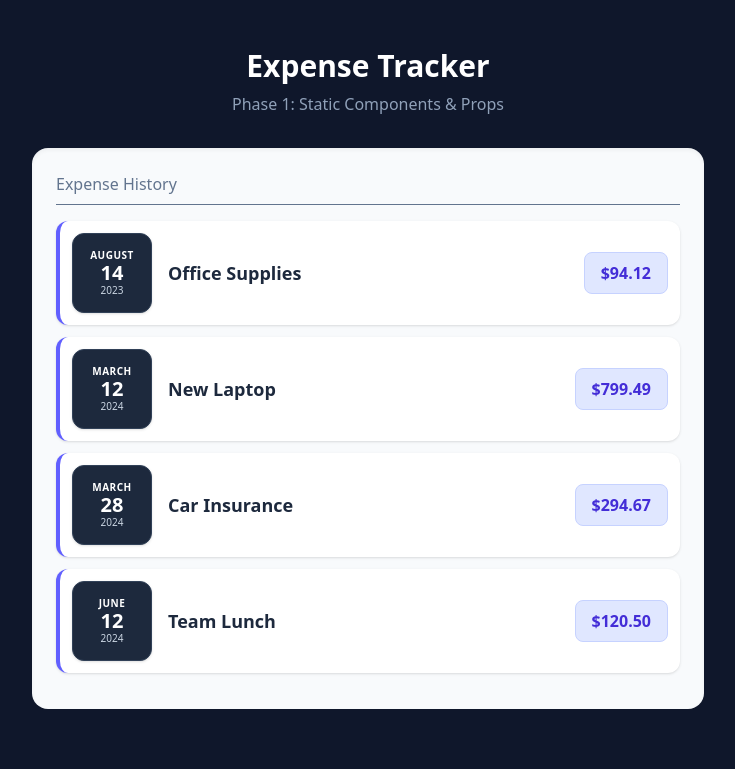
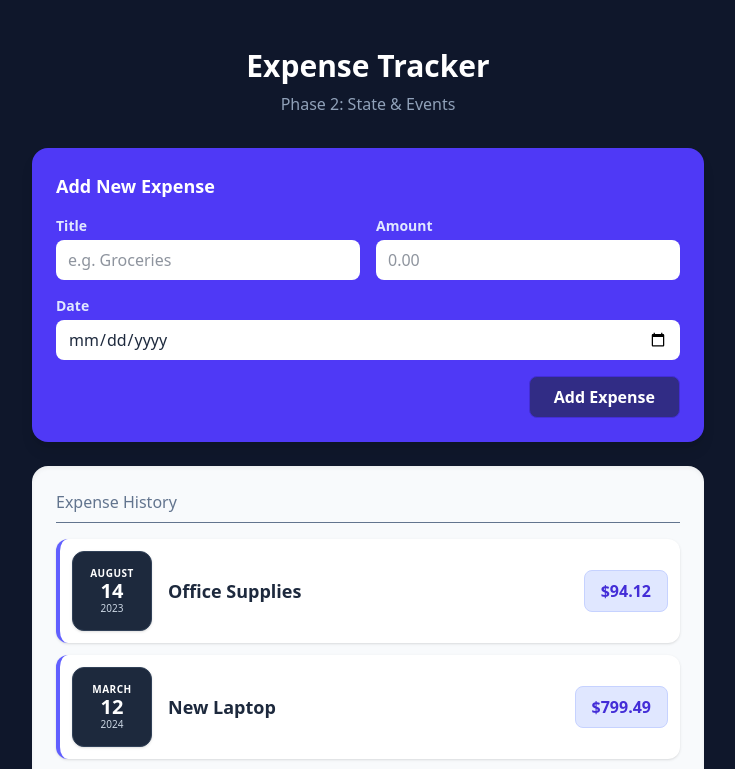
Before and after one commit to 251027-Java/RichardH, a React (Vite) app in the folder expense-tracker/: page / in a window 1280 px wide. Shown: the top 769 px of the page, without its empty margins (272-1007 px from the left). Built offline with nearby package versions, Linux system fonts and the light colour scheme.

Commit message:
add expense form

```diff
--- a/expense-tracker/src/App.jsx
+++ b/expense-tracker/src/App.jsx
@@ -1,12 +1,12 @@
 // --- INSTRUCTOR NOTE: This is your main src/App.jsx ---
 // It holds the "Source of Truth" (the data).
 
-import React from "react";
+import { useState } from "react";
+import ExpenseForm from "./components/ExpenseForm";
 import ExpenseList from "./components/ExpenseList";
 
-function App() {
 // Mock data simulates a database response
-  const expenses = [
+const DUMMY_EXPENSES = [
   {
     id: 'e1',
     title: 'Office Supplies',
@@ -33,6 +33,21 @@ function App() {
   },
 ];
 
+function App() {
+  // TEACHING POINT: Initialize state with dummy data
+  const [expenses, setExpenses] = useState(DUMMY_EXPENSES);
+
+  const addExpenseHandler = (expense) => {
+    // Add a random ID (in a real app, the backend does this)
+    const expenseWithId = { ...expense, id: Math.random().toString() };
+
+    // TEACHING POINT: Updating state based on previous state
+    // We pass a function to setExpenses to ensure we have the latest snapshot
+    setExpenses((prevExpenses) => {
+      return [expenseWithId, ...prevExpenses];
+    });
+  };
+
   return (
     <div className="min-h-screen bg-slate-900 py-12 px-4 font-sans">
       <header className="max-w-2xl mx-auto mb-8 text-center">
@@ -40,11 +55,14 @@ function App() {
           Expense Tracker
         </h1>
         <p className="text-slate-400">
-          Phase 1: Static Components & Props
+          Phase 2: State & Events
         </p>
       </header>
 
-      {/* Pass data down via props */}
+      {/* Pass the handler DOWN to the form */}
+      <ExpenseForm onSaveExpenseData={addExpenseHandler} />
+
+      {/* Pass the state DOWN to the list */}
       <ExpenseList items={expenses} />
     </div>
   );
--- /dev/null
+++ b/expense-tracker/src/components/ExpenseForm.jsx
@@ -0,0 +1,98 @@
+// --- NEW COMPONENT 4: ExpenseForm ---
+// INSTRUCTOR NOTE: This is the heavy lifter for Phase 2.
+// It manages the "local state" of the user's inputs.
+
+import { useState } from 'react';
+
+const ExpenseForm = (props) => {
+    // 1. Multiple States for multiple inputs
+    const [enteredTitle, setEnteredTitle] = useState('');
+    const [enteredAmount, setEnteredAmount] = useState('');
+    const [enteredDate, setEnteredDate] = useState('');
+
+    // 2. Event Handlers
+    const titleChangeHandler = (event) => {
+        setEnteredTitle(event.target.value);
+    };
+
+    const amountChangeHandler = (event) => {
+        setEnteredAmount(event.target.value);
+    };
+
+    const dateChangeHandler = (event) => {
+        setEnteredDate(event.target.value);
+    };
+
+    const submitHandler = (event) => {
+        event.preventDefault(); // Prevent page reload!
+
+        const expenseData = {
+            title: enteredTitle,
+            amount: +enteredAmount, // Convert string to number
+            date: new Date(enteredDate),
+        };
+
+        // 3. LIFTING STATE UP
+        // Execute the function passed down from the parent (App)
+        props.onSaveExpenseData(expenseData);
+
+        // 4. Two-Way Binding: Clear the form
+        setEnteredTitle('');
+        setEnteredAmount('');
+        setEnteredDate('');
+    };
+
+    return (
+        <div className="w-full max-w-2xl mx-auto bg-indigo-600 p-6 rounded-2xl shadow-lg mb-6">
+            <h3 className="text-white font-bold text-lg mb-4">Add New Expense</h3>
+            <form onSubmit={submitHandler}>
+                <div className="grid grid-cols-2 gap-4 mb-4">
+                    <div className="col-span-2 sm:col-span-1">
+                        <label className="block text-indigo-100 text-sm font-bold mb-1">Title</label>
+                        <input
+                            type="text"
+                            value={enteredTitle}
+                            onChange={titleChangeHandler}
+                            className="w-full bg-white px-3 py-2 rounded-lg text-slate-800 focus:outline-none focus:ring-2 focus:ring-indigo-300"
+                            placeholder="e.g. Groceries"
+                            required
+                        />
+                    </div>
+                    <div className="col-span-2 sm:col-span-1">
+                        <label className="block text-indigo-100 text-sm font-bold mb-1">Amount</label>
+                        <input
+                            type="number"
+                            min="0.01"
+                            step="0.01"
+                            value={enteredAmount}
+                            onChange={amountChangeHandler}
+                            className="w-full bg-white px-3 py-2 rounded-lg text-slate-800 focus:outline-none focus:ring-2 focus:ring-indigo-300"
+                            placeholder="0.00"
+                            required
+                        />
+                    </div>
+                    <div className="col-span-2">
+                        <label className="block text-indigo-100 text-sm font-bold mb-1">Date</label>
+                        <input
+                            type="date"
+                            min="2023-01-01"
+                            max="2026-12-31"
+                            value={enteredDate}
+                            onChange={dateChangeHandler}
+                            className="w-full bg-white px-3 py-2 rounded-lg text-slate-800 focus:outline-none focus:ring-2 focus:ring-indigo-300"
+                            required
+                        />
+                    </div>
+                </div>
+                <div className="text-right">
+                    <button
+                        type="submit"
+                        className="bg-indigo-900 text-white font-bold py-2 px-6 rounded-lg hover:bg-indigo-800 transition-colors border border-indigo-700"
+                    >Add Expense</button>
+                </div>
+            </form>
+        </div>
+    );
+};
+
+export default ExpenseForm;
--- a/expense-tracker/src/index.css
+++ b/expense-tracker/src/index.css
@@ -1,16 +1,5 @@
 /* Copy this into src/index.css
    In Tailwind v4, this single line replaces the old @tailwind directives.
 */
+
 @import "tailwindcss";
-
-/* Optional: Set a default background color for the whole body */
-body {
-  background-color: #0f172a;
-  /* slate-900 to match the app theme */
-  margin: 0;
-  font-family: -apple-system, BlinkMacSystemFont, 'Segoe UI', 'Roboto', 'Oxygen',
-    'Ubuntu', 'Cantarell', 'Fira Sans', 'Droid Sans', 'Helvetica Neue',
-    sans-serif;
-  -webkit-font-smoothing: antialiased;
-  -moz-osx-font-smoothing: grayscale;
-}
```
Lines whose indentation alone changed are shown as unchanged.
